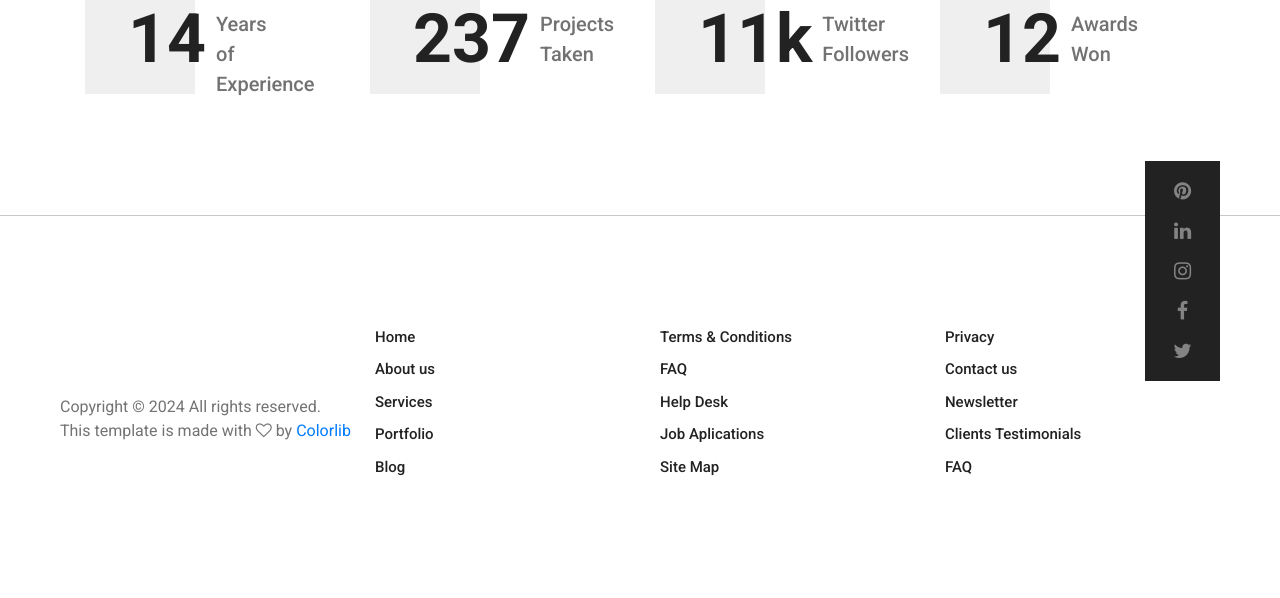
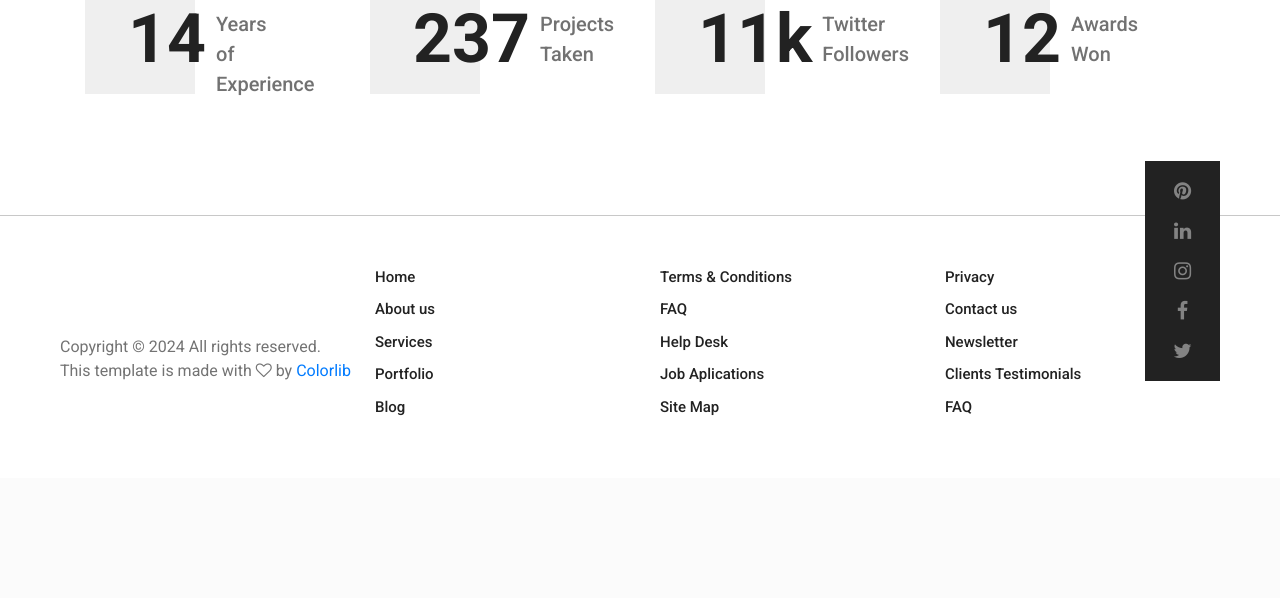
Before and after one commit to NotNulls/ArRangeWebApp, a Flask app: page / in a window 1280 px wide. Shown: the part 3476-4074 px from the top of the page. After the commit the page ends 3892 px from the top, so only its background shows below. Run offline with Flask 3, Linux system fonts and the light colour scheme; some libraries are stand-ins or nearby versions; some web fonts are replaced.

Commit message:
fix: footer padding from 110px to 50px

```diff
--- a/app/static/css/style.css
+++ b/app/static/css/style.css
@@ -1048,8 +1048,8 @@ ol {
 /*  Footer Section CSS
 /*----------------------------------------*/
 .footer-section {
-	padding-top: 110px;
-	padding-bottom: 110px;
+	padding-top: 50px;
+	padding-bottom: 50px;
 	border-top: 1px solid #c8c8c8;
 	position: relative;
 }
```
